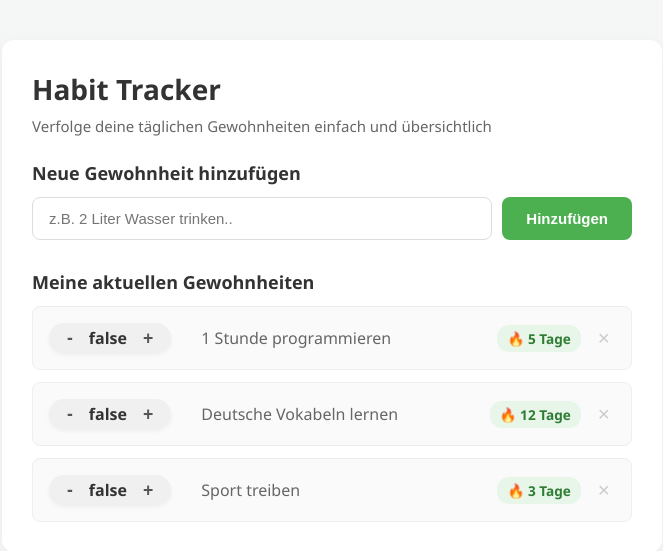
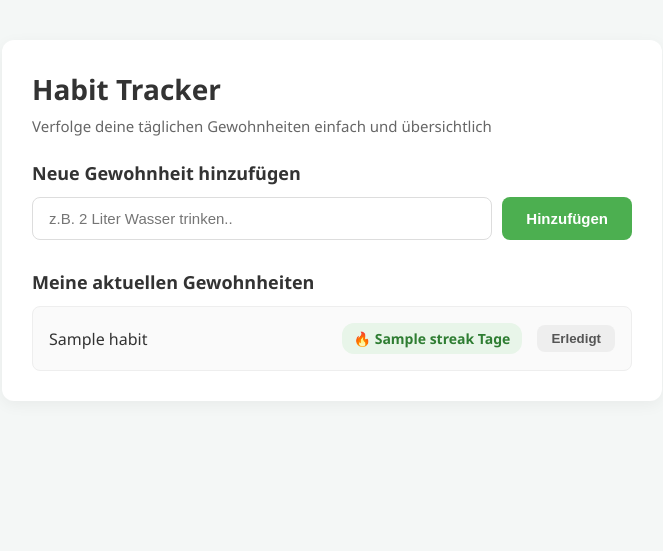
Before and after one commit to KristinaAlokhina/my_habit_tracker, a FastAPI app: template templates/index.html in a window 1280 px wide. Shown: the top 551 px of the page, without its empty margins (308-971 px from the left). Run offline with FastAPI, Linux system fonts and the light colour scheme; the template is opened without the code that fills it: most values are stand-ins (such as "Sample title", 1, 10 or a date in 2020).

Commit message:
Refactor habit input and remove old checkbox styles

```diff
--- a/templates/index.html
+++ b/templates/index.html
@@ -180,37 +126,35 @@
         .habit-right {
             display: flex;
             align-items: center;
-            gap: 20px;
+            gap: 15px;
         }
 
         .streak-count {
-            font-size: 15px;
+            font-size: 14px;
             font-weight: bold;
-            background: #eee;
-            padding: 4px 10px;
+            background: #e8f5e9;
+            color: #2e7d32;
+            padding: 6px 12px;
             border-radius: 12px;
-            color: var(--text-muted);
+            display: inline-flex;
+            align-items: center;
+            gap: 5px;
+        }
+
+        .check-btn {
+            background-color: #eee;
+            border: none;
+            color: #555;
+            padding: 6px 14px;
+            border-radius: 8px;
+            cursor: pointer;
+            font-weight: 600;
             transition: background 0.2s, color 0.2s;
         }
 
-        .habit-item.completed .streak-count {
-            background: #e8f5e9;
-            color: var(--accent-color);
-        }
-
-        .delete-btn {
-            background: none;
-            border: none;
-            color: #ccc;
-            font-size: 22px;
-            cursor: pointer;
-            line-height: 1;
-            padding: 0 5px;
-            transition: color 0.2s;
-        }
-
-        .delete-btn:hover {
-            color: var(--danger-color);
+        .check-btn:hover {
+            background-color: var(--accent-color);
+            color: white;
         }
     </style>
 </head>
@@ -220,127 +164,35 @@
     <h1>Habit Tracker</h1>
     <div class="subtitle">Verfolge deine täglichen Gewohnheiten einfach und übersichtlich</div>
 
+    <!-- Formular sendet POST-Anfrage an /add in Python -->
     <h3>Neue Gewohnheit hinzufügen</h3>
-    <div class="input-group">
-        <input type="text" id="habit-input" placeholder="z.B. 2 Liter Wasser trinken.." autocomplete="off">
-        <button class="add-btn" id="add-btn">Hinzufügen</button>
-    </div>
+    <form action="/add" method="POST" class="input-group">
+        <input type="text" name="name" placeholder="z.B. 2 Liter Wasser trinken.." autocomplete="off" required>
+        <button type="submit" class="add-btn">Hinzufügen</button>
+    </form>
 
     <h3>Meine aktuellen Gewohnheiten</h3>
-    <div class="habit-list" id="habit-list">
-        <!-- Gewohnheiten werden hier dynamisch per JavaScript eingefügt -->
+    <div class="habit-list">
+        {% for habit in gewohnheiten %}
+        <div class="habit-item">
+            <div class="habit-left">
+                <span class="habit-name">{{ habit.name }}</span>
+            </div>
+            <div class="habit-right">
+                <!-- Streak-Anzeige mit dynamischem Tag/Tage-Suffix -->
+                <span class="streak-count">
+                    🔥 {{ habit.streak }} {% if habit.streak == 1 %}Tag{% else %}Tage{% endif %}
+                </span>
+
+                <!-- Button ruft den Python-Endpoint /check/{id} auf -->
+                <form action="/check/{{ habit.id }}" method="POST" style="margin: 0;">
+                    <button type="submit" class="check-btn">Erledigt</button>
+                </form>
+            </div>
+        </div>
+        {% endfor %}
     </div>
 </div>
 
-<script>
-    // DOM-Elemente abrufen
-    const habitInput = document.getElementById('habit-input');
-    const addBtn = document.getElementById('add-btn');
-    const habitList = document.getElementById('habit-list');
-
-    // Gewohnheiten aus dem LocalStorage laden oder Standardwerte setzen
-    let habits = JSON.parse(localStorage.getItem('habits')) || [
-        { id: 1, name: '1 Stunde programmieren', streak: 5, completed: false },
-        { id: 2, name: 'Deutsche Vokabeln lernen', streak: 12, completed: false },
-        { id: 3, name: 'Sport treiben', streak: 3, completed: false }
-    ];
-
-    // Daten im LocalStorage des Browsers speichern
-    function saveToLocalStorage() {
-        localStorage.setItem('habits', JSON.stringify(habits));
-    }
-
-    // Gewohnheiten auf der Seite rendern
-    function renderHabits() {
-        habitList.innerHTML = '';
-
-        habits.forEach(habit => {
-
-            const counterBg = habit.completed > 0 ? '#4CAF50' : '#f0f0f0';
-            const counterColor = habit.completed > 0 ? '#ffffff' : '#333333';
-            const btnColor = habit.completed > 0 ? '#ffffff' : '#555555';
-
-            const habitItem = document.createElement('div');
-            habitItem.className = `habit-item ${habit.completed > 0 ? 'completed' : ''}`;
-
-                        habitItem.innerHTML = `
-                <div class="habit-left" style="display: flex; align-items: center;">
-
-                    <div class="counter-container" style="display: flex; align-items: center; gap: 10px; margin-right: 15px; background: ${counterBg}; padding: 4px 12px; border-radius: 20px; transition: all 0.3s ease; box-shadow: 0 2px 4px rgba(0,0,0,0.05);">
-                        <button class="counter-btn" onclick="changeCount(${habit.id}, -1)" style="border: none; background: none; font-weight: bold; cursor: pointer; padding: 0 6px; color: ${btnColor}; font-size: 1.1rem;">-</button>
-                        <span class="counter-value" style="font-weight: bold; min-width: 18px; text-align: center; font-size: 1rem; color: ${counterColor};">${habit.completed}</span>
-                        <button class="counter-btn" onclick="changeCount(${habit.id}, 1)" style="border: none; background: none; font-weight: bold; cursor: pointer; padding: 0 6px; color: ${btnColor}; font-size: 1.1rem;">+</button>
-                    </div>
-                    <span class="habit-name" style="${habit.completed > 0 ? 'color: #333;' : 'color: #666;'}">${habit.name}</span>
-                </div>
-                <div class="habit-right" style="display: flex; align-items: center; gap: 12px;">
-
-                    <span class="streak-count" style="background: #e8f5e9; color: #2e7d32; padding: 4px 10px; border-radius: 12px; font-size: 0.85rem; font-weight: bold; display: inline-flex; align-items: center;">🔥 ${habit.streak} ${habit.streak === 1 ? 'Tag' : 'Tage'}</span>
-
-                    <button class="delete-btn" onclick="deleteHabit(${habit.id})" style="border: none; background: none; color: #ccc; cursor: pointer; font-size: 1.3rem; line-height: 1; transition: color 0.2s;" onmouseover="this.style.color='#ff4d4d'" onmouseout="this.style.color='#ccc'">&times;</button>
-                </div>
-            `;
-
-            `;
-
-            `;
-
-            habitList.appendChild(habitItem);
-        });
-    }
-
-    // Eine neue Gewohnheit hinzufügen
-    function addHabit() {
-        const text = habitInput.value.trim();
-        if (text === '') return;
-
-        const newHabit = {
-            id: Date.now(), // Eindeutige ID über Zeitstempel
-            name: text,
-            streak: 0,
-            completed: 0
-        };
-
-        habits.push(newHabit);
-        saveToLocalStorage();
-        renderHabits();
-        habitInput.value = ''; // Eingabefeld leeren
-    }
-
-    // Status der Checkbox umschalten (Erledigt / Nicht erledigt)
-    window.changeCount = function(id, change) {
-    habits = habits.map(habit => {
-        if (habit.id === id) {
-            let newCount = habit.completed + change;
-            if (newCount < 0) newCount = 0;
-            return {
-                ...habit,
-                completed: newCount
-            };
-        }
-        return habit;
-    });
-    saveToLocalStorage();
-    renderHabits();
-}
-
-
-    // Eine Gewohnheit löschen
-    window.deleteHabit = function(id) {
-        habits = habits.filter(habit => habit.id !== id);
-        saveToLocalStorage();
-        renderHabits();
-    }
-
-    // Event-Listener für Button-Klick und Enter-Taste
-    addBtn.addEventListener('click', addHabit);
-    habitInput.addEventListener('keypress', function(e) {
-        if (e.key === 'Enter') addHabit();
-    });
-
-    // Erster Aufruf beim Laden der Seite
-    renderHabits();
-</script>
-
 </body>
 </html>
```
Also changed, not shown: other parts of templates/index.html (+0 -54 lines).
